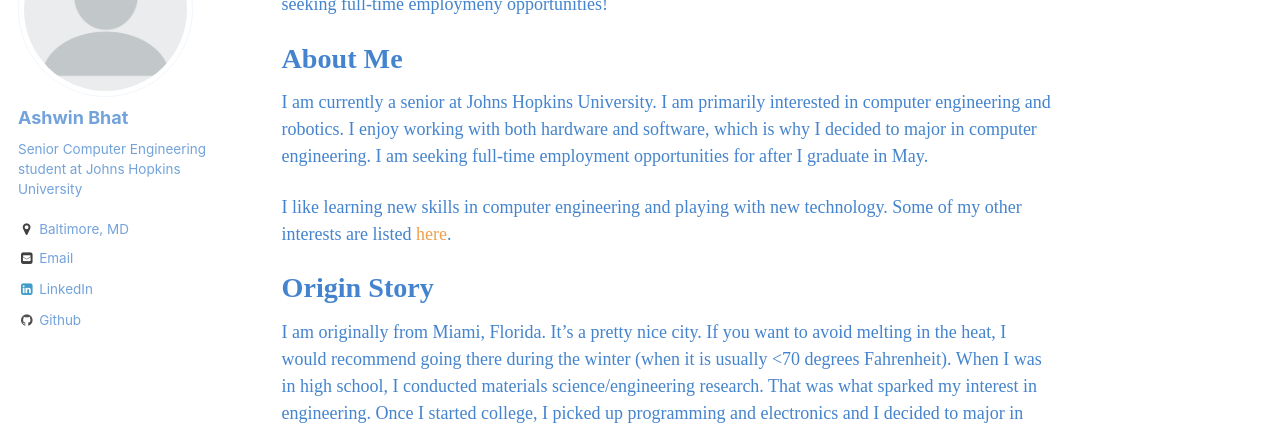
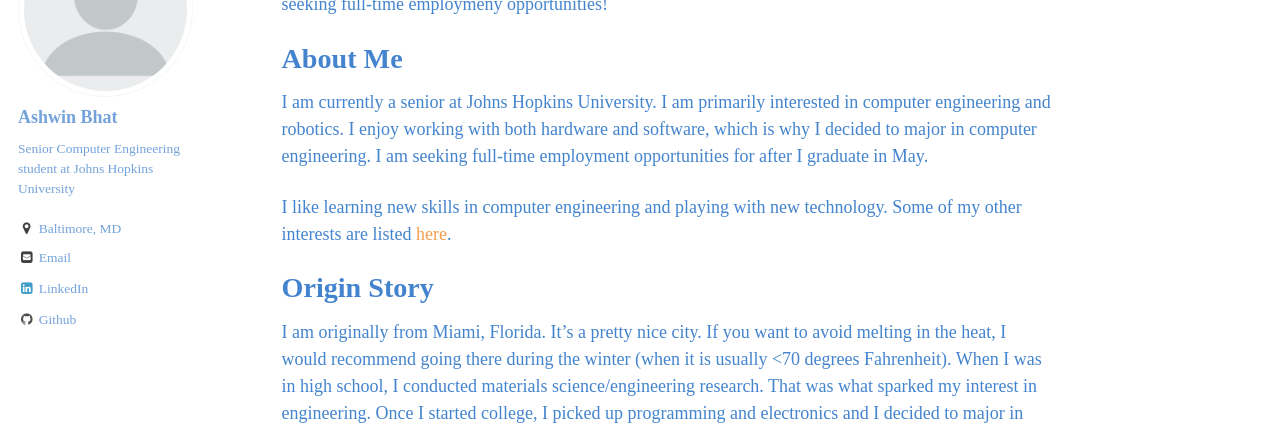
Before and after one commit to The-Shwin/the-shwin.github.io, a Jekyll site: the page built from _pages/about.md, in a window 1280 px wide. Shown: the part 196-621 px from the top of the page. Built offline with Jekyll 4.4.1, drawn with Linux system fonts in a browser that asks for light colours.

Commit message:
Update _sidebar.scss

```diff
--- a/_sass/_sidebar.scss
+++ b/_sass/_sidebar.scss
@@ -31,7 +31,7 @@
 
   h2, h3, h4, h5, h6 {
     margin-bottom: 0;
-    font-family: $sans-serif-narrow;
+    font-family: Miso;
   }
 
   h3, h4 {
@@ -39,7 +39,7 @@
   }
 
   p, li {
-    font-family: $sans-serif;
+    font-family: Miso;
     font-size: $type-size-6;
     line-height: 1.5;
   }
@@ -116,7 +116,7 @@
   }
 }
 .sidebar .author__name {
-  font-family: $sans-serif;
+  font-family: Miso;
   font-size: $type-size-5;
 }
 
@@ -133,7 +133,7 @@
   position: relative;
   display: table-cell;
   vertical-align: middle;
-  font-family: $sans-serif;
+  font-family: Miso;
   z-index: 10;
   position: relative;
   cursor: pointer;
```
